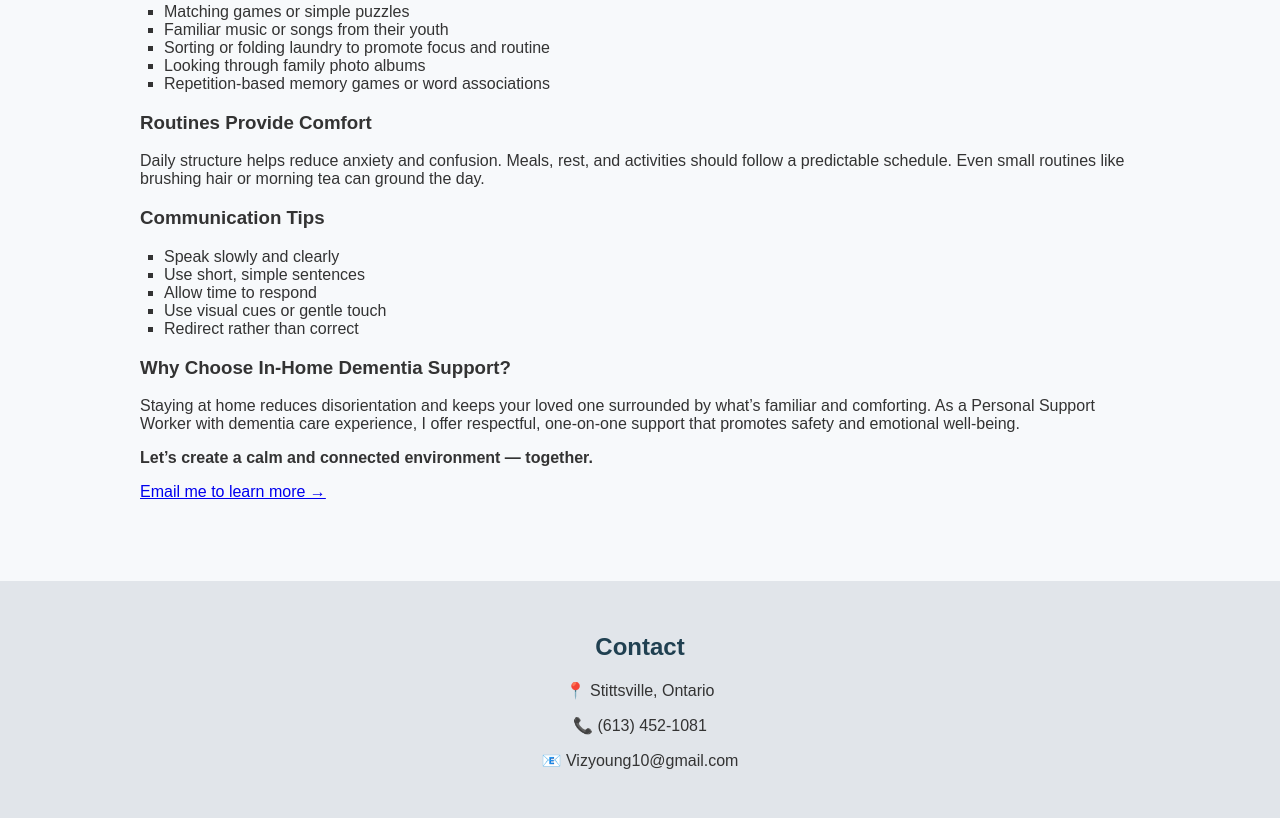
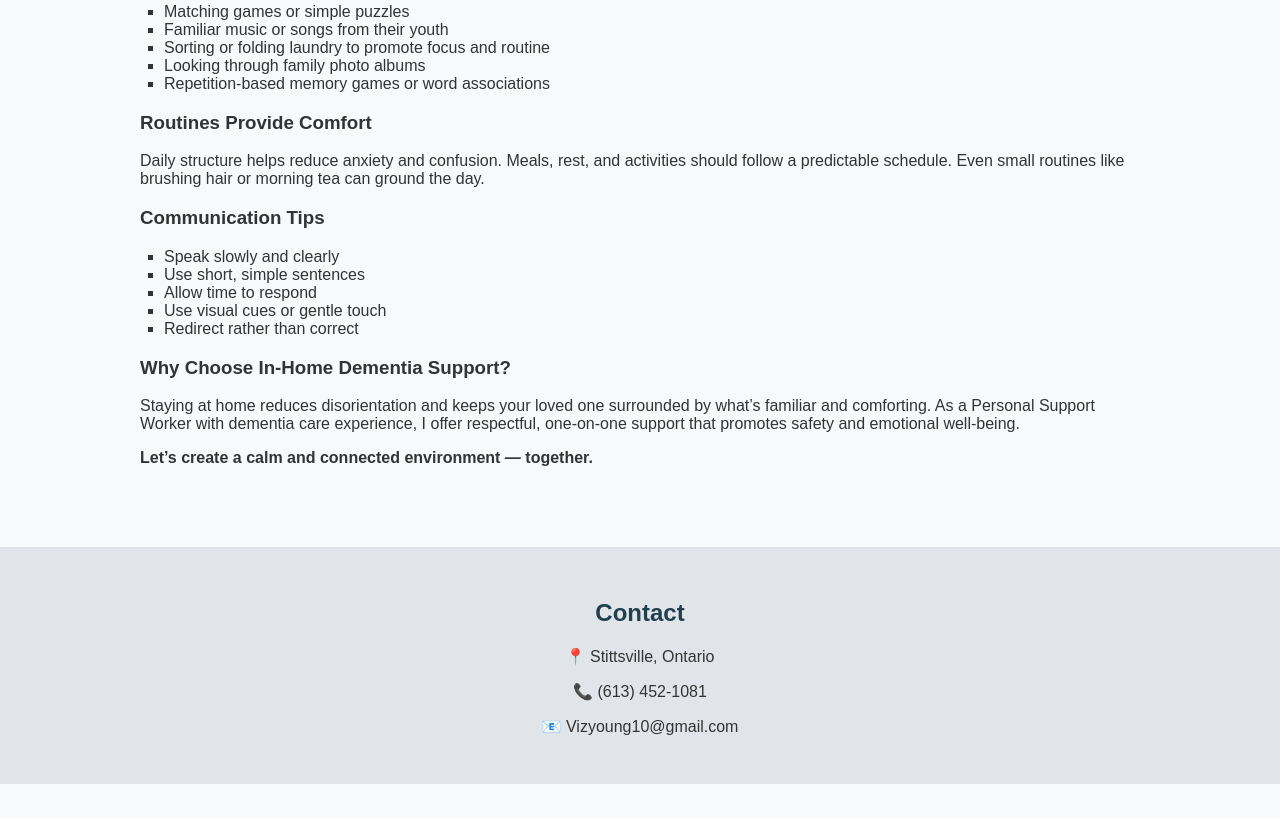
Before and after one commit to Moma-Jo/joan-support-services2, a plain HTML site: page articles/dementia-care-at-home.html in a window 1280 px wide. Shown: the part 700-1518 px from the top of the page. After the commit the page ends 1484 px from the top, so only its background shows below. Drawn offline with Linux system fonts and the light colour scheme.

Commit message:
Update dementia-care-at-home.html

```diff
--- a/articles/dementia-care-at-home.html
+++ b/articles/dementia-care-at-home.html
@@ -99,7 +99,6 @@
     <p>Staying at home reduces disorientation and keeps your loved one surrounded by what’s familiar and comforting. As a Personal Support Worker with dementia care experience, I offer respectful, one-on-one support that promotes safety and emotional well-being.</p>
 
     <p><strong>Let’s create a calm and connected environment — together.</strong></p>
-    <p><a href="mailto:vizyoung10@gmail.com">Email me to learn more →</a></p>
   </div>
 
   <footer id="contact">
```
